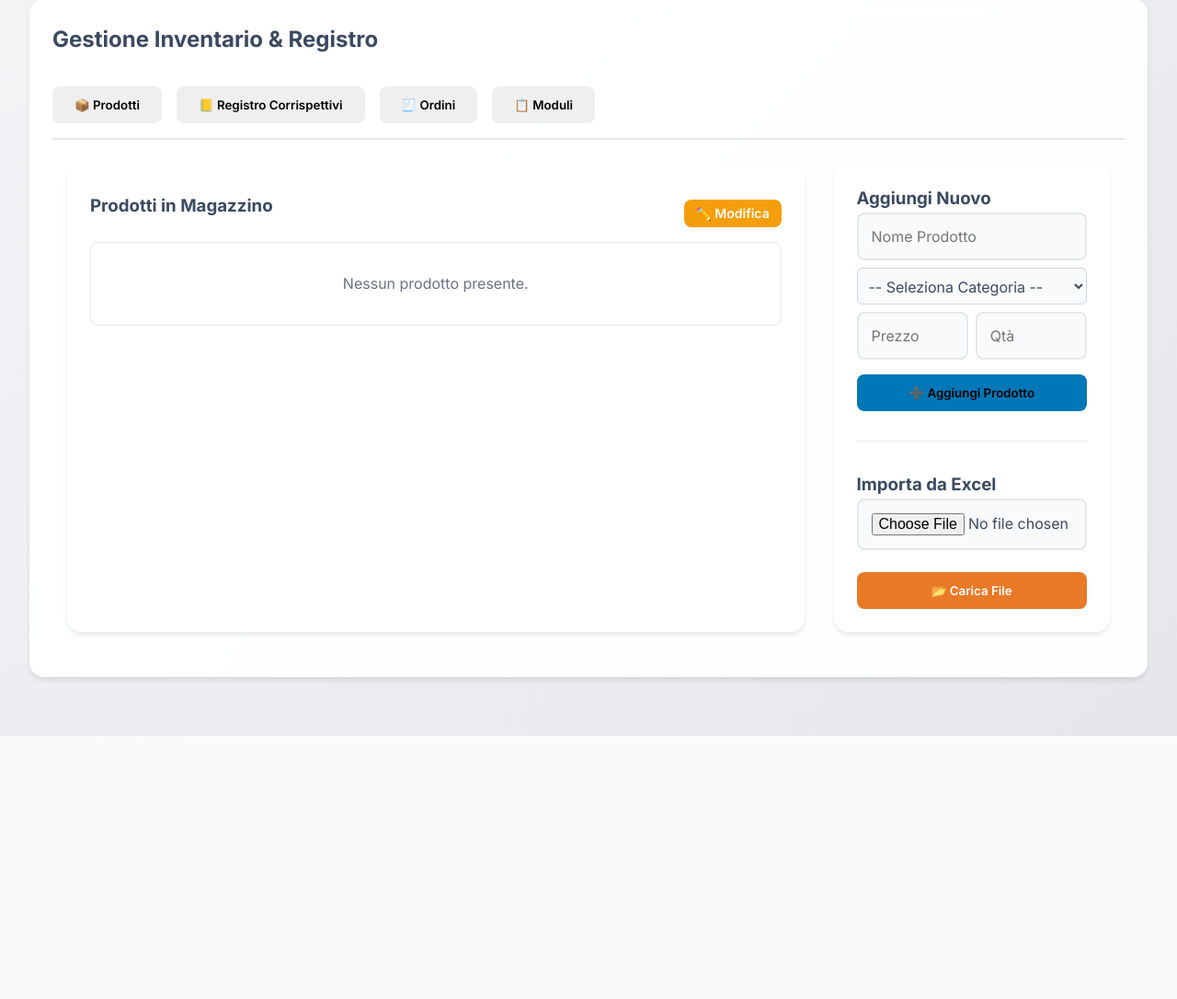
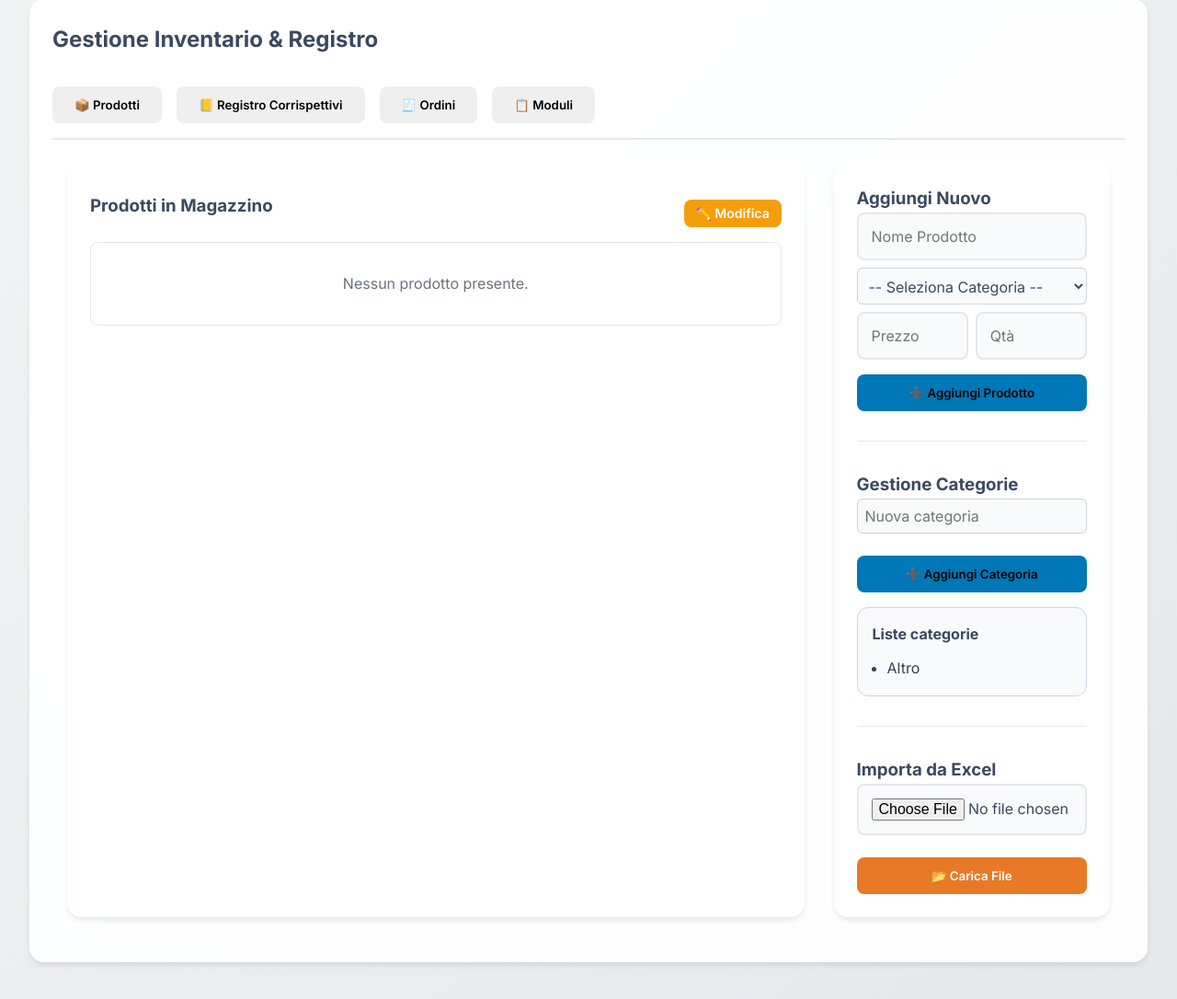
Before and after one commit to gianlucadubaldo-lab/progetto, a Flask app: page /inventario in a window 1280 px wide. Shown: the part 189-1275 px from the top of the page at 92% size. Before the commit the page ends 989 px from the top, so only its background shows below. Run offline with Flask 3, Linux system fonts and the light colour scheme; the visitor is signed in with stand-in values (Sample User, id 1); data that the repository does not hold is empty.

Commit message:
primo upload

```diff
--- a/blueprints/inventario.py
+++ b/blueprints/inventario.py
@@ -9,7 +9,7 @@ from flask import (
     jsonify,
 )
 from flask_login import login_required
-from database import db, inventario_collection, registro_collection, collection_ordini
+from database import db, inventario_collection, registro_collection, collection_ordini, categorie_collection
 from utils import convert_objectid_to_str, _rome_day_bounds
 from werkzeug.utils import secure_filename
 from bson.objectid import ObjectId
@@ -18,6 +18,17 @@ import os
 import pandas as pd
 
 inventario_bp = Blueprint("inventario", __name__)
+
+
+def ensure_categoria(username, categoria):
+    categoria = str(categoria or "").strip()
+    if not categoria:
+        return
+    categorie_collection.update_one(
+        {"username": username, "nome": categoria},
+        {"$setOnInsert": {"nome": categoria, "username": username}},
+        upsert=True,
+    )
 
 
 @inventario_bp.route("/inventario", methods=["GET", "POST"])
@@ -45,6 +56,7 @@ def inventario_root():
                         prezzo = float(r.get("prezzo", 0) or 0)
                         qta = int(r.get("quantita", 0) or 0)
                         if nome:
+                            ensure_categoria(username, categoria)
                             inventario_collection.update_one(
                                 {
                                     "nome": nome,
@@ -68,6 +80,15 @@ def inventario_root():
 
     username = session.get("username")
     items = list(inventario_collection.find({"username": username}).sort("nome", 1))
+    categories_cursor = categorie_collection.find({"username": username}).sort("nome", 1)
+    categories = [c.get("nome", "Altro") for c in categories_cursor]
+    product_categories = {i.get("categoria", "Altro") for i in items}
+    for cat in sorted(product_categories):
+        if cat not in categories:
+            categories.append(cat)
+    if "Altro" not in categories:
+        categories.insert(0, "Altro")
+
     inventario_list = [
         {
             "_id": str(i.get("_id")),
@@ -123,6 +144,7 @@ def inventario_root():
         riepilogo_mesi=riepilogo_mesi,
         mese_selected=mese_selected,
         mese_totali=mese_totali,
+        categorie=categories,
     )
 
 
@@ -143,6 +165,7 @@ def aggiorna_prodotto():
             return jsonify(success=False, message="Campi vuoti")
         prezzo = round(float(str(data.get("prezzo")).replace(",", ".")), 2)
         quantità = int(float(str(data.get("quantità")).replace(",", ".")))
+        ensure_categoria(username, categoria)
         inventario_collection.update_one(
             {"_id": prodotto_id, "username": username},
             {
@@ -177,6 +200,7 @@ def aggiungi_prodotto():
         quantita = int(float(str(data.get("quantità")).replace(",", ".")))
         if inventario_collection.find_one({"nome": nome, "username": username}):
             return jsonify(success=False, message="Esiste già")
+        ensure_categoria(username, categoria)
         inventario_collection.insert_one(
             {
                 "nome": nome,
@@ -189,6 +213,40 @@ def aggiungi_prodotto():
         return jsonify(success=True)
     except Exception as e:
         return jsonify(success=False, message=str(e))
+
+
+@inventario_bp.route("/aggiungi_categoria", methods=["POST"])
+@login_required
+def aggiungi_categoria():
+    if session.get("role") != "admin":
+        return redirect(url_for("auth.login"))
+    categoria = str(request.form.get("categoria", "")).strip()
+    username = session.get("username")
+    if not categoria:
+        flash("Inserisci una categoria valida.", "error")
+    elif categorie_collection.find_one({"username": username, "nome": categoria}):
+        flash(f"La categoria '{categoria}' esiste già.", "error")
+    else:
+        categorie_collection.insert_one({"username": username, "nome": categoria})
+        flash(f"Categoria '{categoria}' aggiunta.", "success-message")
+    return redirect(url_for("inventario.inventario_root"))
+
+
+@inventario_bp.route("/elimina_categoria", methods=["POST"])
+@login_required
+def elimina_categoria():
+    if session.get("role") != "admin":
+        return redirect(url_for("auth.login"))
+    categoria = str(request.form.get("categoria", "")).strip()
+    username = session.get("username")
+    if not categoria:
+        flash("Categoria non valida.", "error")
+    elif inventario_collection.find_one({"username": username, "categoria": categoria}):
+        flash("Impossibile eliminare categoria usata da prodotti.", "error")
+    else:
+        categorie_collection.delete_one({"username": username, "nome": categoria})
+        flash(f"Categoria '{categoria}' eliminata.", "success-message")
+    return redirect(url_for("inventario.inventario_root"))
 
 
 @inventario_bp.route("/elimina_prodotto", methods=["POST"])
--- a/database.py
+++ b/database.py
@@ -6,7 +6,7 @@ Centralizza tutte le connessioni e le collections
 from pymongo import MongoClient
 
 # Connessione a MongoDB
-client = MongoClient("mongodb+srv://sylwe:YXurYbR4axLbBVeY@kioskdb.e9vjvdl.mongodb.net/")
+client = MongoClient("mongodb+srv://gianlucadubaldo_db_user:7cTJeuclbojaVjHo@ginaluca.ovewjhs.mongodb.net/")
 # Alternativa per localhost:
 # client = MongoClient("mongodb://localhost:27017")
 
@@ -20,4 +20,5 @@ societa_collection = db['dati_societa']
 registro_collection = db['registro_corrispettivi']
 calendario_collection = db['calendario_semproniano']
 inventario_collection = db['inventario']
+categorie_collection = db['categorie']
 moduli_collection = db['moduli']
--- a/templates/inventario.html
+++ b/templates/inventario.html
@@ -51,21 +51,10 @@
                                 </td>
                                 <td>
                                     <select disabled class="categoria-input">
-                                        <option value="{{ prodotto.categoria }}" selected>{{ prodotto.categoria|capitalize }}</option>
-                                        <option value="liquori">Liquori</option>
-                                        <option value="bevande">Bevande</option>
-                                        <option value="caffetteria">Caffetteria</option>
-                                        <option value="snack">Snack</option>
-                                        <option value="panini">Panini</option>
-                                        <option value="antipasto">Antipasto</option>
-                                        <option value="primi">Primi</option>
-                                        <option value="secondi">Secondi</option>
-                                        <option value="contorni">Contorni</option>
-                                        <option value="caffe">Caffè</option>
-                                        <option value="vino">Vino</option>
-                                        <option value="biglietteria">Biglietteria</option>
-                                        <option value="gelati">Gelati</option>
-                                    </select>
+                                    {% for cat in categorie %}
+                                        <option value="{{ cat }}" {% if cat == prodotto.categoria %}selected{% endif %}>{{ cat|capitalize }}</option>
+                                    {% endfor %}
+                                </select>
                                 </td>
                                 <td>
                                     <input type="number" step="0.01" value="{{ prodotto.prezzo }}" disabled>
@@ -90,19 +79,9 @@
                         <input type="text" id="nuovo-nome" placeholder="Nome Prodotto" required style="width: 100%; margin-bottom: 0.5rem;">
                         <select id="nuova-categoria" required style="width: 100%; margin-bottom: 0.5rem; padding: 0.5rem; border: 1px solid #cbd5e1; border-radius: 6px;">
                             <option value="">-- Seleziona Categoria --</option>
-                            <option value="liquori">🍷 Liquori</option>
-                            <option value="bevande">🥤 Bevande</option>
-                            <option value="caffetteria">☕ Caffetteria</option>
-                            <option value="snack">🥨 Snack</option>
-                            <option value="panini">🥪 Panini</option>
-                            <option value="antipasto">🍲 Antipasto</option>
-                            <option value="primi">🍝 Primi</option>
-                            <option value="secondi">🍖 Secondi</option>
-                            <option value="contorni">🥗 Contorni</option>
-                            <option value="caffe">☕ Caffè</option>
-                            <option value="vino">🍷 Vino</option>
-                            <option value="biglietteria">🎟️ Biglietteria</option>
-                            <option value="gelati">🍦 Gelati</option>
+                            {% for cat in categorie %}
+                                <option value="{{ cat }}">{{ cat|capitalize }}</option>
+                            {% endfor %}
                         </select>
                         <div style="display: flex; gap: 0.5rem;">
                             <input type="number" id="nuovo-prezzo" step="0.01" placeholder="Prezzo" required style="flex: 1;">
@@ -111,6 +90,26 @@
                         <button type="submit" class="btn btn-primary" style="width: 100%; margin-top: 1rem;">➕ Aggiungi Prodotto</button>
                     </form>
                 </div>
+
+                <hr style="margin: 2rem 0; border: 0; border-top: 1px solid #e5e7eb;">
+
+                <h3>Gestione Categorie</h3>
+                <div style="margin-bottom: 1rem;">
+                    <form method="POST" action="{{ url_for('inventario.aggiungi_categoria') }}">
+                        <input type="text" name="categoria" placeholder="Nuova categoria" required style="width: 100%; margin-bottom: 0.5rem; padding: 0.5rem; border: 1px solid #cbd5e1; border-radius: 6px;">
+                        <button type="submit" class="btn btn-primary" style="width: 100%;">➕ Aggiungi Categoria</button>
+                    </form>
+                </div>
+                {% if categorie %}
+                <div style="background: #f8fafc; border: 1px solid #cbd5e1; border-radius: 12px; padding: 1rem; max-height: 220px; overflow-y: auto;">
+                    <strong>Liste categorie</strong>
+                    <ul style="margin: 0.75rem 0 0; padding-left: 1rem; list-style: disc; color: #374151;">
+                        {% for cat in categorie %}
+                            <li>{{ cat|capitalize }}</li>
+                        {% endfor %}
+                    </ul>
+                </div>
+                {% endif %}
 
                 <hr style="margin: 2rem 0; border: 0; border-top: 1px solid #e5e7eb;">
 
```
